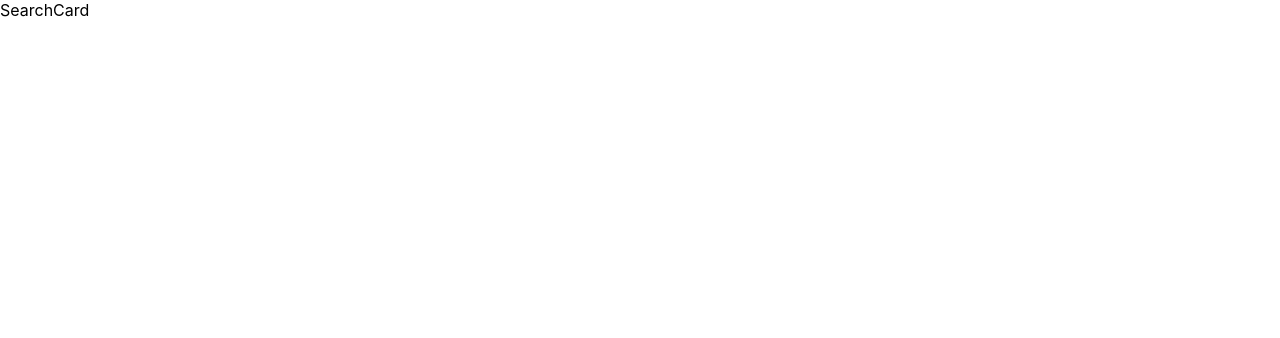
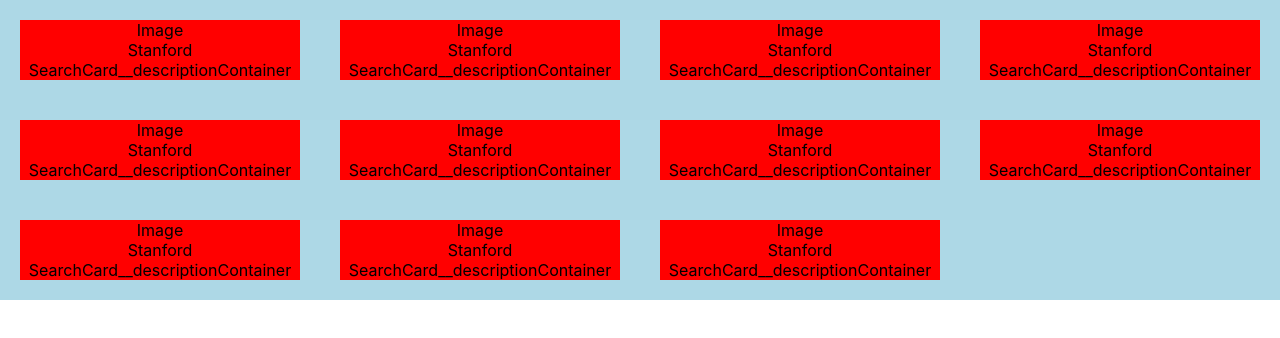
Before and after one commit to nikhil-elayath/fullstack-task, a React (Create React App) app in the folder fullstack-task/: page / in a window 1280 px wide. Shown: the top 338 px of the page. Built offline with nearby package versions, Linux system fonts and the light colour scheme.

Commit message:
styling of reuseable cards

```diff
--- a/fullstack-task/src/actions/assests/styles/common/SearchCard.css
+++ /dev/null
@@ -1,5 +0,0 @@
-@media only screen and (max-width: 480px) {
-  #card__mainContainer {
-
-  }
-}
--- /dev/null
+++ b/fullstack-task/src/assests/styles/common/SearchCard.css
@@ -0,0 +1,16 @@
+@media only screen and (max-width: 480px) {
+  #SearchCard__mainContainer {
+    background-color: red;
+
+}
+}
+
+/* desktop */
+@media only screen and (min-width: 480px) {
+  #SearchCard__mainContainer {
+      background-color: red;
+      margin: 20px;
+
+
+  }
+}
--- /dev/null
+++ b/fullstack-task/src/assests/styles/components/Homepage.css
@@ -0,0 +1,22 @@
+/* mobile view */
+@media only screen and (max-width: 480px) {
+  #Homepage__mainContainer {
+    background-color: lightblue;
+    margin-top: 20px;
+    text-align: center;
+    width: auto;
+    border-radius: 10px;
+
+    padding-top: 20px;
+  }
+}
+
+/* desktop */
+@media only screen and (min-width: 480px) {
+  #Homepage__mainContainer {
+    background-color: lightblue;
+    display: grid;
+    grid-template-columns: 1fr 1fr 1fr 1fr;
+    text-align: center;
+  }
+}
--- a/fullstack-task/src/common/SearchCard.js
+++ b/fullstack-task/src/common/SearchCard.js
@@ -1,5 +1,12 @@
 import React from "react";
+import "../assests/styles/common/SearchCard.css"
 
 export default function SearchCard(props) {
-  return <div>SearchCard</div>;
+  return (
+    <div id="SearchCard__mainContainer">
+      <div id="SearchCard__imageContainer">Image</div>
+      <div id="SearchCard__headingContainer">Stanford</div>
+      <div id="SearchCard__descriptionContainer">SearchCard__descriptionContainer</div>
+    </div>
+  );
 }
--- a/fullstack-task/src/components/Homepage.js
+++ b/fullstack-task/src/components/Homepage.js
@@ -1,9 +1,20 @@
 import React from "react";
 import SearchCard from "../common/SearchCard";
+import  "../assests/styles/components/Homepage.css"
 
 export default function Homepage() {
   return (
-    <div>
+    <div id="Homepage__mainContainer">
+      <SearchCard />
+      <SearchCard />
+      <SearchCard />
+      <SearchCard />
+      <SearchCard />
+      <SearchCard />
+      <SearchCard />
+      <SearchCard />
+      <SearchCard />
+      <SearchCard />
       <SearchCard />
     </div>
   );
```
